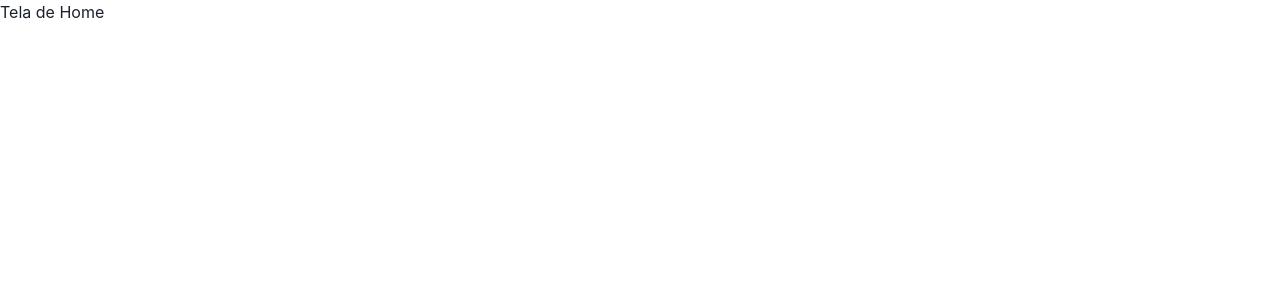
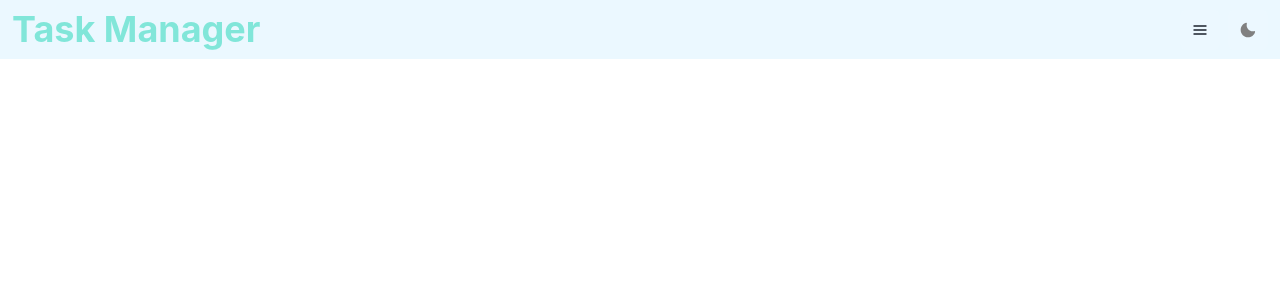
Before and after one commit to IsaacdAlmeida/task-manager-frontend, a React (Create React App) app: page / in a window 1280 px wide. Shown: the top 300 px of the page. Built offline with nearby package versions, Linux system fonts and the light colour scheme.

Commit message:
Cria header e botão para mudança de cor

```diff
--- /dev/null
+++ b/src/components/buttons/ToggleColorMode.tsx
@@ -0,0 +1,15 @@
+import { Button, useColorMode } from '@chakra-ui/react';
+import { SunIcon, MoonIcon } from '@chakra-ui/icons';
+
+function ToggleColorMode() {
+  const { colorMode, toggleColorMode } = useColorMode();
+
+  return (
+    <Button onClick={toggleColorMode} bg="whiteAlpha.100" maxW="40px">
+      {colorMode === 'dark'
+        ? <SunIcon color="orange.400" /> : <MoonIcon color="gray" />}
+    </Button>
+  );
+}
+
+export default ToggleColorMode;
--- /dev/null
+++ b/src/components/headers/MainHeader.tsx
@@ -0,0 +1,66 @@
+import {
+  Flex,
+  Box,
+  Heading,
+  Spacer,
+  useColorModeValue,
+  IconButton,
+  Menu,
+  MenuButton,
+  MenuList,
+  MenuItem,
+  Link,
+} from '@chakra-ui/react';
+import { HamburgerIcon } from '@chakra-ui/icons';
+import { NavLink as ReachLink } from 'react-router-dom';
+import ToggleColorMode from '../buttons/ToggleColorMode';
+
+export function MainHeader() {
+  return (
+    <Flex
+      minWidth="max-content"
+      alignItems="center"
+      gap="2"
+      py="2"
+      px="3"
+      bg={useColorModeValue('blue.50', 'gray.900')}
+      overflow="hidden"
+    >
+      <Box>
+        <Heading>
+          <Link
+            as={ReachLink}
+            to="/home"
+            style={{ textDecoration: 'none' }}
+            textColor="teal.200"
+          >
+            Task Manager
+          </Link>
+        </Heading>
+      </Box>
+      <Spacer />
+      <Menu>
+        <MenuButton
+          as={IconButton}
+          icon={<HamburgerIcon />}
+          aria-label="Options"
+          bg="whiteAlpha.100"
+        />
+        <MenuList>
+          <Link as={ReachLink} to="/home">
+            <MenuItem>
+              Home
+            </MenuItem>
+          </Link>
+          {/* <Link as={ReachLink} to="/login"> */}
+            <MenuItem>
+              Login
+            </MenuItem>
+          {/* </Link> */}
+          <MenuItem>Contato</MenuItem>
+        </MenuList>
+      </Menu>
+      <ToggleColorMode />
+    </Flex>
+  );
+}
--- a/src/pages/Cadastro.tsx
+++ b/src/pages/Cadastro.tsx
@@ -1,9 +1,11 @@
+import CreateUserForm from '../components/forms/CreateUserForm';
+import { MainHeader } from '../components/headers/MainHeader';
+
 export function Cadastro() {
   return (
     <div>
-      <p>
-        Tela de Cadastro
-      </p>
+      <MainHeader />
+      <CreateUserForm />
     </div>
   );
 }
--- a/src/pages/Home.tsx
+++ b/src/pages/Home.tsx
@@ -1,9 +1,9 @@
+import { MainHeader } from '../components/headers/MainHeader';
+
 export function Home() {
   return (
     <div>
-      <p>
-        Tela de Home
-      </p>
+      <MainHeader />
     </div>
   );
 }
--- a/src/pages/Login.tsx
+++ b/src/pages/Login.tsx
@@ -1,8 +1,10 @@
 import { LoginForm } from '../components/forms/LoginForm';
+import { MainHeader } from '../components/headers/MainHeader';
 
 export function Login() {
   return (
     <div>
+      <MainHeader />
       <LoginForm />
     </div>
   );
```
Also changed, not shown: 1 other file (tests, documents, lock files or other folders).
